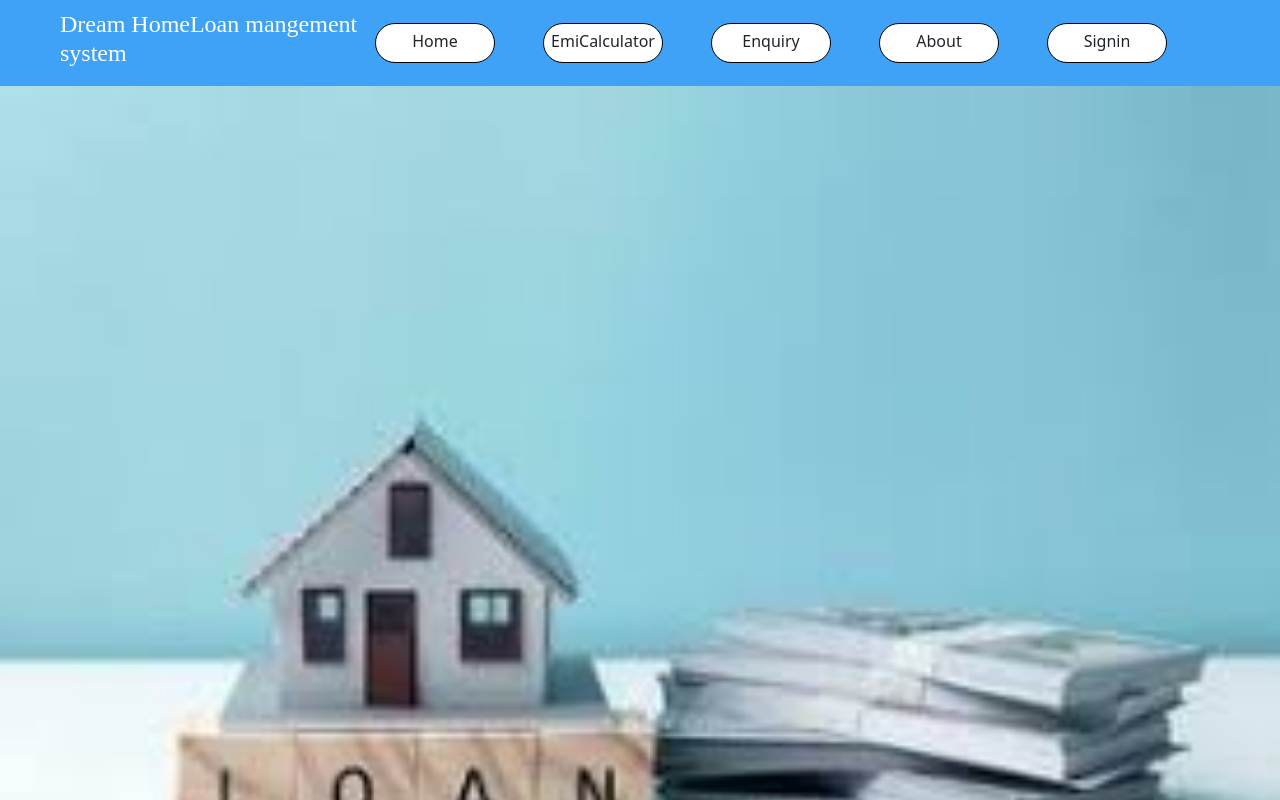
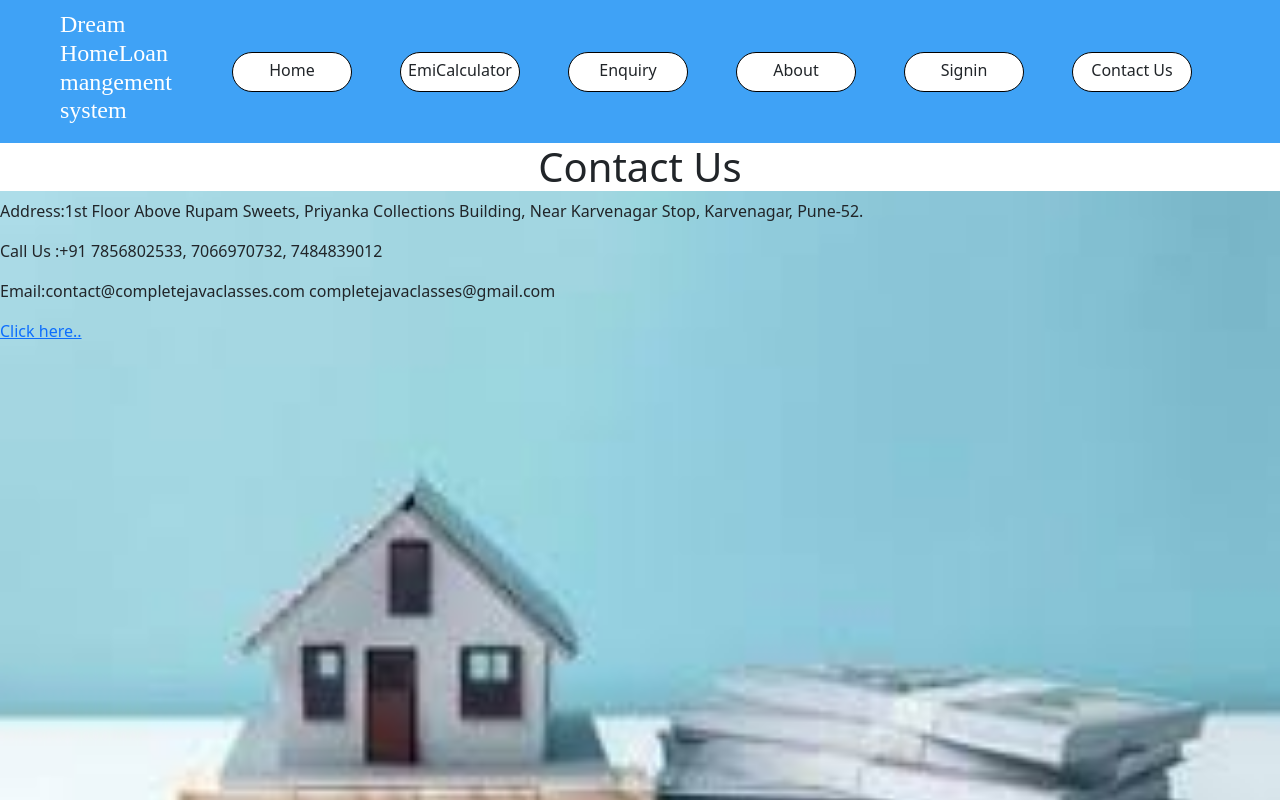
Before and after one commit to PrachiAdhau/HomeLoanFrontEnd, a React (Create React App) app: page /Contact in a window 1280 px wide. Shown: the top 800 px of the page. Built offline with nearby package versions, Linux system fonts and the light colour scheme.

Commit message:
added contact.js by prajkta

```diff
--- a/src/includes/Home.js
+++ b/src/includes/Home.js
@@ -23,7 +23,7 @@ function Home() {
         <Route path='contactus' element={<Contact/>}></Route>
         <Route path='emicalculator' element={<EMICalculator/>}></Route>
         <Route path='signin' element={<Signin/>}></Route>
-
+        <Route path='Contact' element={<Contact/>}></Route>
     </Routes>
 </div>
 <Slider/>
--- a/src/templates/Contact.js
+++ b/src/templates/Contact.js
@@ -2,8 +2,23 @@ import React from 'react'
 import '../style/Common.css';
 
 function Contact() {
-  return (
-    <div>Contact</div>
+return (
+   <div>
+    <h1 className='bg-white d-flex justify-content-around'>Contact Us</h1>
+
+     <p>
+        Address:1st Floor Above Rupam Sweets, Priyanka Collections Building, Near Karvenagar Stop, Karvenagar, Pune-52.
+
+          </p>
+     <p>
+          Call Us :+91 7856802533, 7066970732, 7484839012
+     </p>
+     <p>
+           Email:contact@completejavaclasses.com
+                 completejavaclasses@gmail.com
+     </p>
+     <a href='https://completejavaclasses.com/contact-us.php'>Click here..</a>
+   </div>
   )
 }
 
--- a/src/templates/Header.js
+++ b/src/templates/Header.js
@@ -12,7 +12,7 @@ function Header() {
         <Link className='header-btn me-5' to={'/enquiry'}>Enquiry</Link>
         <Link className='header-btn me-5' to={'/aboutus'}>About</Link>
         <Link className='header-btn me-5' to={'/signin'}>Signin</Link>
-
+       <Link className='header-btn me-5' to={'/Contact'}>Contact Us</Link>
 
     </div>
 
```
